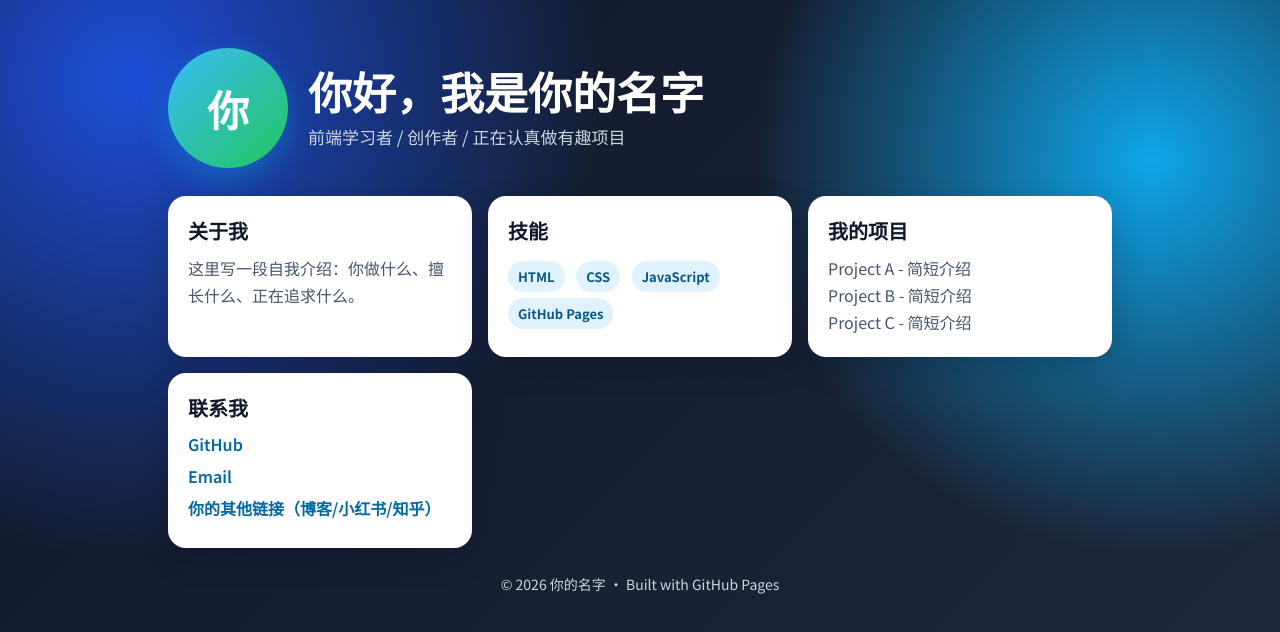
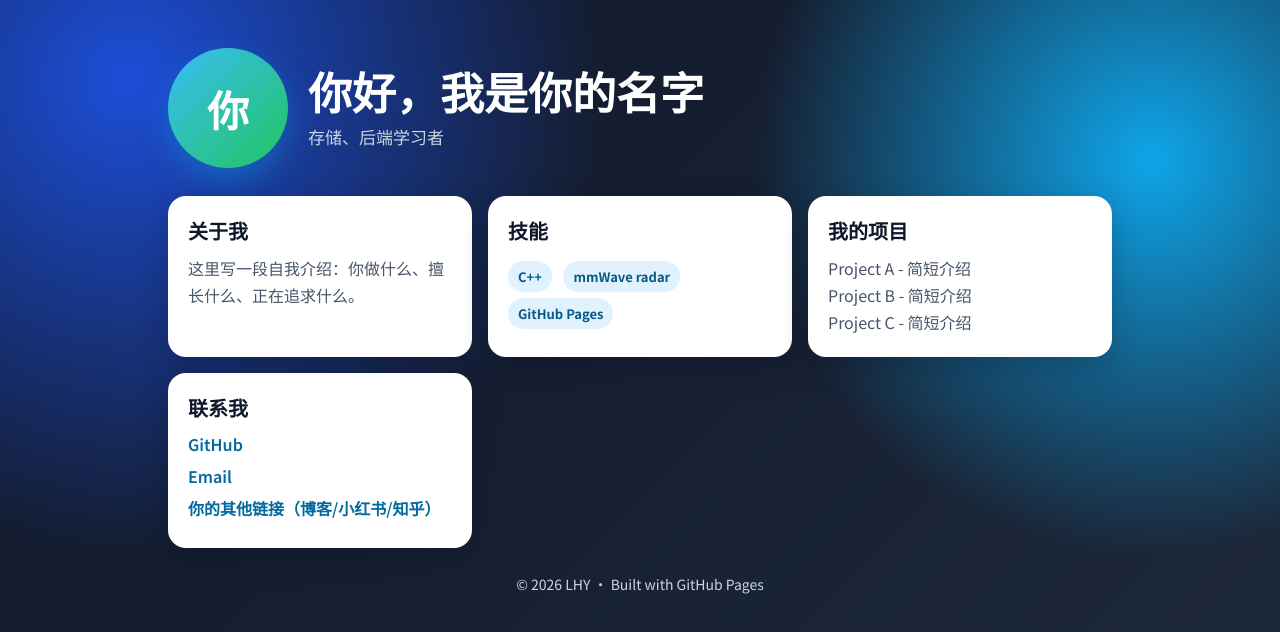
Before and after one commit to lhyljyt/my-world, a plain HTML site: page index.html in a window 1280 px wide. Drawn offline with Linux system fonts and the light colour scheme.

Commit message:
Update index.html

```diff
--- a/index.html
+++ b/index.html
@@ -3,7 +3,7 @@
 <head>
   <meta charset="UTF-8" />
   <meta name="viewport" content="width=device-width, initial-scale=1.0" />
-  <title>我的个人主页</title>
+  <title>LHY的个人主页</title>
   <link rel="preconnect" href="https://fonts.googleapis.com">
   <link rel="preconnect" href="https://fonts.gstatic.com" crossorigin>
   <link href="https://fonts.googleapis.com/css2?family=Noto+Sans+SC:wght@400;600;700;900&display=swap" rel="stylesheet">
@@ -126,7 +126,7 @@
       <div class="avatar">你</div>
       <div>
         <h1>你好，我是你的名字</h1>
-        <p class="subtitle">前端学习者 / 创作者 / 正在认真做有趣项目</p>
+        <p class="subtitle">存储、后端学习者</p>
       </div>
     </section>
 
@@ -140,9 +140,8 @@
 
       <article class="card">
         <h2>技能</h2>
-        <span class="tag">HTML</span>
-        <span class="tag">CSS</span>
-        <span class="tag">JavaScript</span>
+        <span class="tag">C++</span>
+        <span class="tag">mmWave radar</span>
         <span class="tag">GitHub Pages</span>
       </article>
 
@@ -162,7 +161,7 @@
     </section>
 
     <footer>
-      © 2026 你的名字 · Built with GitHub Pages
+      © 2026 LHY · Built with GitHub Pages
     </footer>
   </main>
 </body>
```
